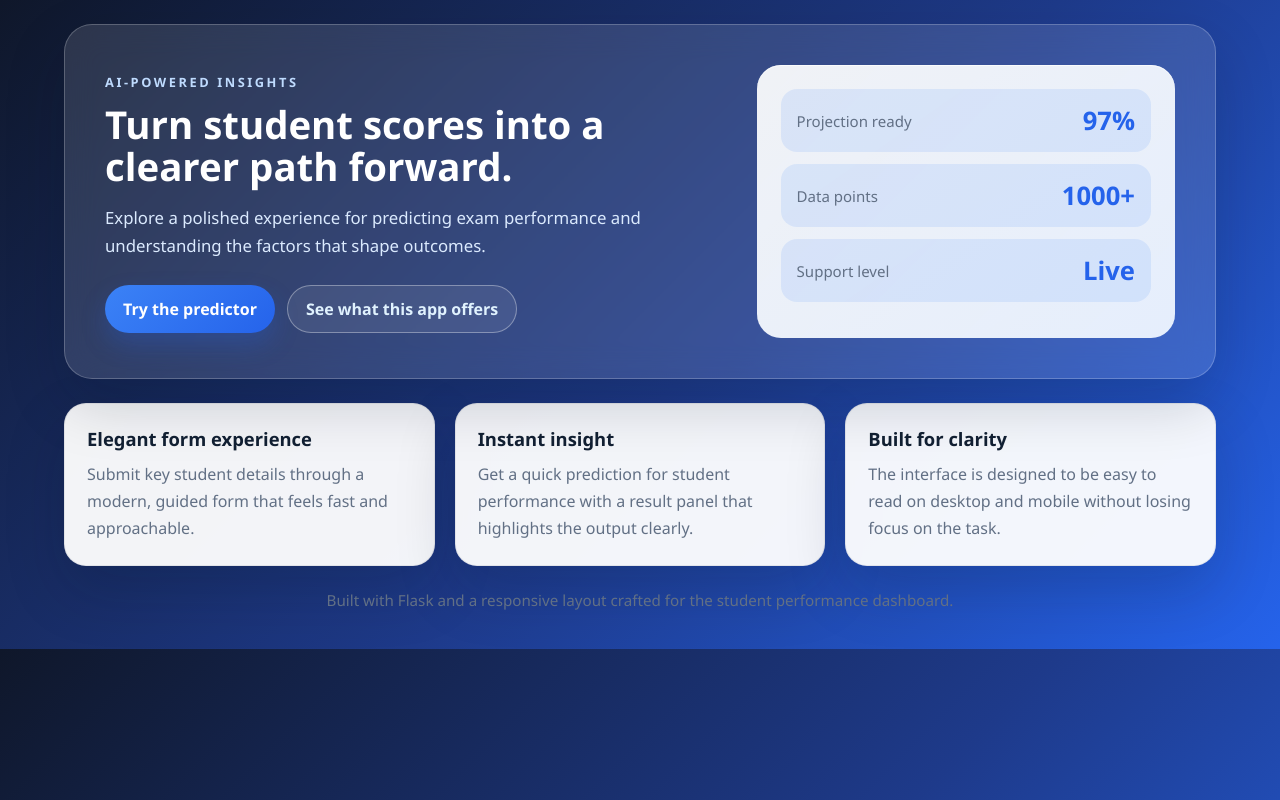
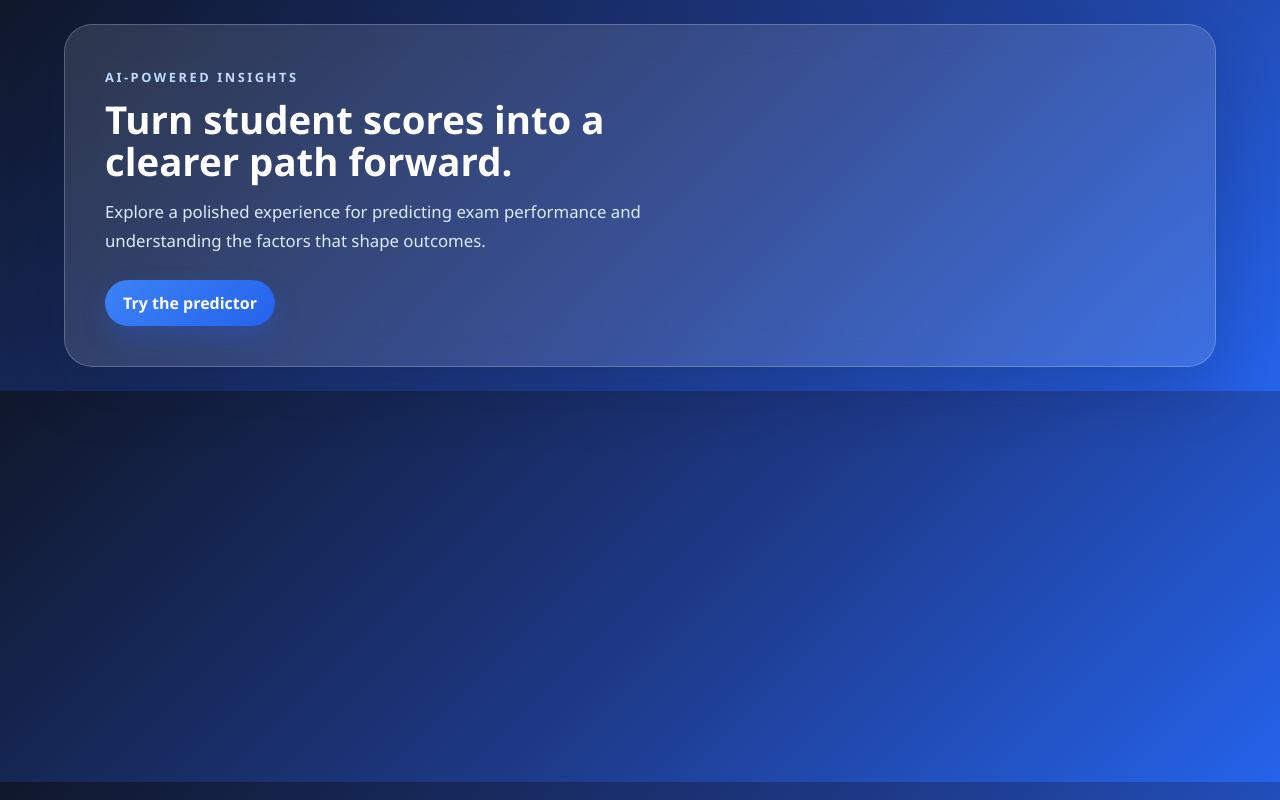
Before and after one commit to CodeSlavve/mlprojects, a Flask app: page / in a window 1280 px wide. Run offline with Flask 3, Linux system fonts and the light colour scheme.

Commit message:
Agent Host changes for agents/beautify-homepage-frontend-pages

```diff
--- a/templates/index.html
+++ b/templates/index.html
@@ -15,41 +15,11 @@
                 <p>Explore a polished experience for predicting exam performance and understanding the factors that shape outcomes.</p>
                 <div class="hero-actions">
                     <a class="btn btn-primary" href="{{ url_for('predict_datapoint') }}">Try the predictor</a>
-                    <a class="btn btn-secondary" href="#insights">See what this app offers</a>
-                </div>
-            </div>
-            <div class="hero-card">
-                <div class="metric-pill">
-                    <span>Projection ready</span>
-                    <strong>97%</strong>
-                </div>
-                <div class="metric-pill">
-                    <span>Data points</span>
-                    <strong>1000+</strong>
-                </div>
-                <div class="metric-pill">
-                    <span>Support level</span>
-                    <strong>Live</strong>
                 </div>
             </div>
         </header>
 
-        <section class="info-grid" id="insights">
-            <article class="info-card">
-                <h2>Elegant form experience</h2>
-                <p>Submit key student details through a modern, guided form that feels fast and approachable.</p>
-            </article>
-            <article class="info-card">
-                <h2>Instant insight</h2>
-                <p>Get a quick prediction for student performance with a result panel that highlights the output clearly.</p>
-            </article>
-            <article class="info-card">
-                <h2>Built for clarity</h2>
-                <p>The interface is designed to be easy to read on desktop and mobile without losing focus on the task.</p>
-            </article>
-        </section>
 
-        <p class="footer-note">Built with Flask and a responsive layout crafted for the student performance dashboard.</p>
     </div>
 </body>
 </html>
```
